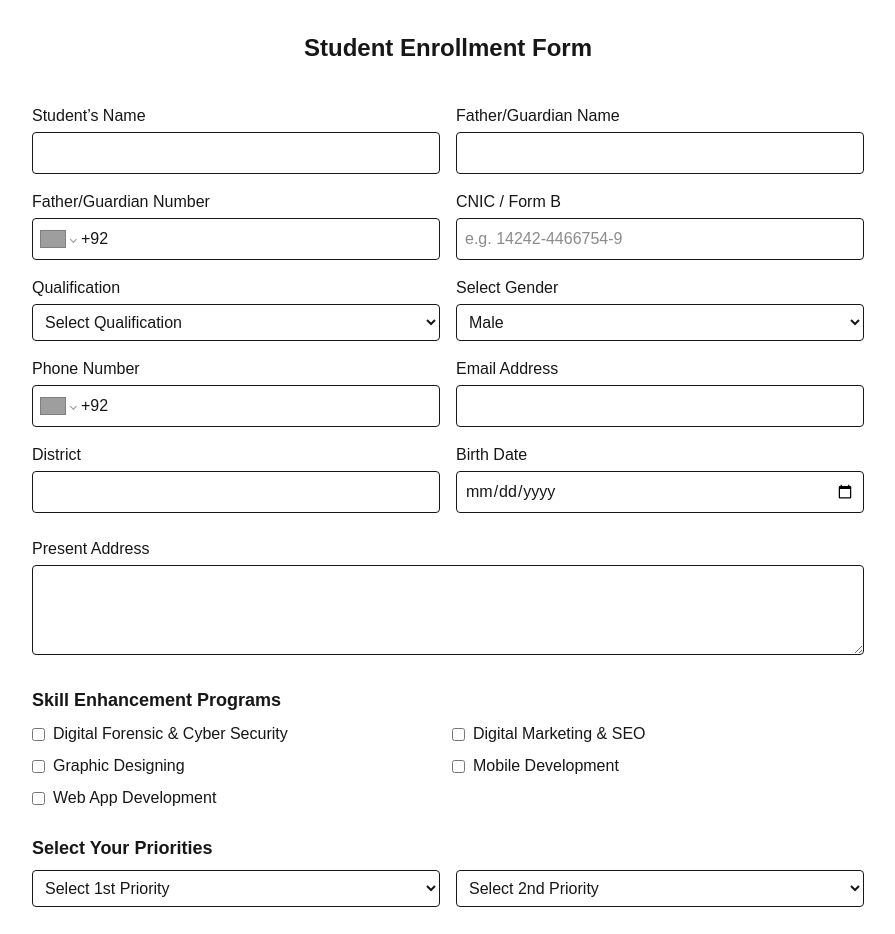
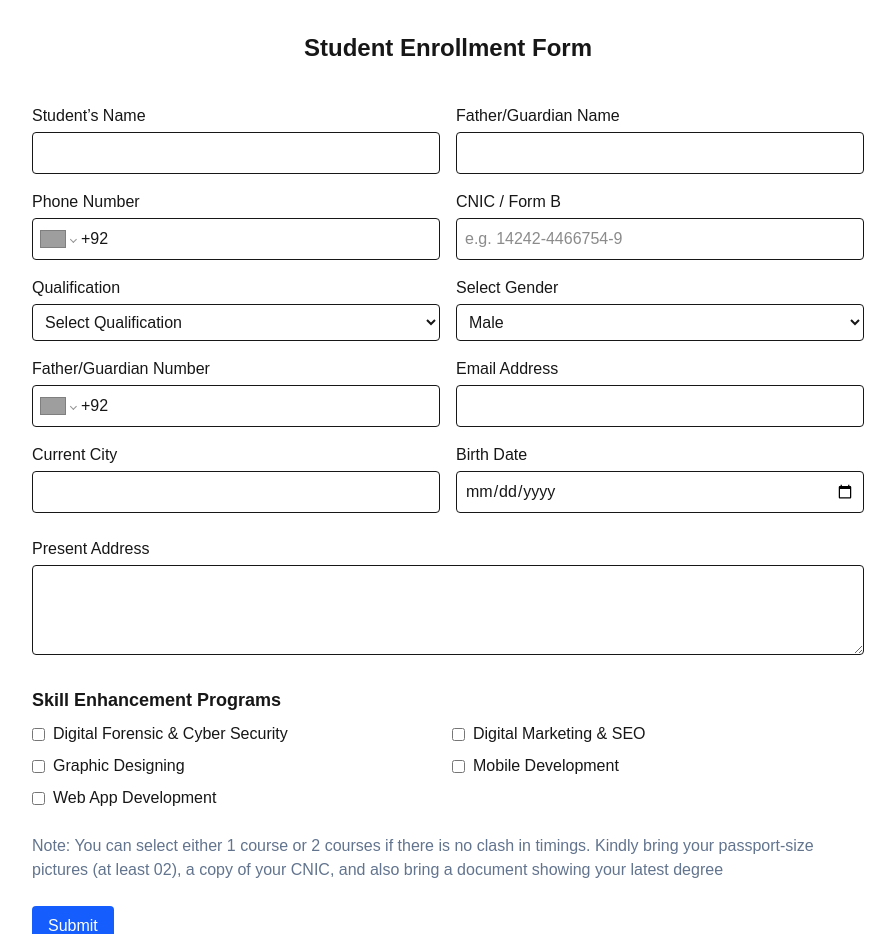
Before and after one commit to mansoorabbas123/nastp-web-form, a Next.js app: page / in a window 1280 px wide. Shown: the top 934 px of the page, without its empty margins (192-1087 px from the left). Built offline with nearby package versions, Linux system fonts and the light colour scheme; grey boxes are pictures that could not be loaded.

Commit message:
add time slot field

```diff
--- a/app/page.tsx
+++ b/app/page.tsx
@@ -37,12 +37,30 @@ const formSchema = z.object({
     .regex(/^\+92\d{10}$/, "Phone number must be in +92XXXXXXXXXX format"),
   email: z.string().email("Invalid email address"),
   address: z.string().min(5, "Address is required"),
-  district: z.string().min(2, "District is required"),
+  city: z.string().min(2, "Current City is required"),
   birthDate: z.string().nonempty("Birth date is required"),
   courses: z.array(z.string()).min(1, "Select at least one course").max(2, "You can only select up to 2 courses"),
-  priority1: z.string().nonempty("Select 1st priority"),
-  priority2: z.string().nonempty("Select 2nd priority"),
+  priority1: z.string().optional(),
+  priority2: z.string().optional(),
+  courseSlots: z.record(z.string(), z.enum(["Morning", "Evening"])).optional(),
+}).superRefine((data, ctx) => {
+    if (data.courses.length === 2) {
+      if (!data.priority1) {
+        ctx.addIssue({
+          code: "custom",
+          message: "Select 1st priority",
+          path: ["priority1"],
         });
+      }
+      if (!data.priority2) {
+        ctx.addIssue({
+          code: "custom",
+          message: "Select 2nd priority",
+          path: ["priority2"],
+        });
+      }
+    }
+  });;
 
 type FormData = z.infer<typeof formSchema>;
 
@@ -76,13 +94,15 @@ export default function StudentRegistrationForm() {
       phone: "",
       email: "",
       address: "",
-      district: "",
+      city: "",
       birthDate: "",
       courses: [],
       priority1: "",
       priority2: "",
     },
   });
+
+  console.log("Form Errors:", errors);
 
   const onSubmit = async (data: FormData) => {
     setIsLoading(true);
@@ -107,31 +127,10 @@ export default function StudentRegistrationForm() {
       setIsLoading(false);
       console.error(err);
       alert("❌ Something went wrong. Please try again.");
-    }finally{
+    } finally {
       setIsLoading(false);
     }
   };
-
-  console.log("isSubmitting...", isSubmitting)
-  // const onSubmit = async (data: FormData) => {
-  //   console.log("Form Submitted:", data);
-  //   try {
-  //     const res = await fetch("/api/students", {
-  //       method: "POST",
-  //       headers: { "Content-Type": "application/json" },
-  //       body: JSON.stringify(data),
-  //     });
-
-  //     if (res.ok) {
-  //       alert("Form submitted successfully!");
-  //     } else {
-  //       alert("Failed to submit form");
-  //     }
-  //   } catch (err) {
-  //     console.error(err);
-  //     alert("Something went wrong");
-  //   }
-  // };
 
   const selectedCourses = watch("courses") || [];
   const priority1 = watch("priority1");
@@ -186,7 +185,7 @@ export default function StudentRegistrationForm() {
             )}
           </div>
 
-          <div>
+          {/* <div>
             <label className="block mb-1 font-medium">Father/Guardian Number</label>
             <Controller
               name="fatherNumber"
@@ -206,8 +205,26 @@ export default function StudentRegistrationForm() {
                 {errors.fatherNumber.message}
               </p>
             )}
+          </div> */}
+          <div>
+            <label className="block mb-1 font-medium">Phone Number</label>
+            <Controller
+              name="phone"
+              control={control}
+              render={({ field }) => (
+                <PhoneInput
+                  {...field}
+                  defaultCountry="PK"
+                  international
+                  className="border p-2 rounded w-full"
+                  placeholder="Phone Number"
+                />
+              )}
+            />
+            {errors.phone && (
+              <p className="text-red-500 text-sm">{errors.phone.message}</p>
+            )}
           </div>
-
           <div>
             <div>
               <label className="block mb-1 font-medium">CNIC / Form B</label>
@@ -258,7 +275,7 @@ export default function StudentRegistrationForm() {
             )}
           </div>
 
-          <div>
+          {/* <div>
             <label className="block mb-1 font-medium">Phone Number</label>
             <Controller
               name="phone"
@@ -276,8 +293,28 @@ export default function StudentRegistrationForm() {
             {errors.phone && (
               <p className="text-red-500 text-sm">{errors.phone.message}</p>
             )}
+          </div> */}
+  <div>
+            <label className="block mb-1 font-medium">Father/Guardian Number</label>
+            <Controller
+              name="fatherNumber"
+              control={control}
+              render={({ field }) => (
+                <PhoneInput
+                  {...field}
+                  defaultCountry="PK"
+                  international
+                  className="border p-2 rounded w-full"
+                  placeholder="Father/Guardian Number"
+                />
+              )}
+            />
+            {errors.fatherNumber && (
+              <p className="text-red-500 text-sm">
+                {errors.fatherNumber.message}
+              </p>
+            )}
           </div>
-
           <div>
             <label className="block mb-1 font-medium">Email Address</label>
             <input
@@ -292,15 +329,15 @@ export default function StudentRegistrationForm() {
           </div>
 
           <div>
-            <label className="block mb-1 font-medium">District</label>
+            <label className="block mb-1 font-medium">Current City</label>
             <input
               type="text"
               // placeholder="District"
-              {...register("district")}
+              {...register("city")}
               className="border p-2 rounded w-full"
             />
-            {errors.district && (
-              <p className="text-red-500 text-sm">{errors.district.message}</p>
+            {errors.city && (
+              <p className="text-red-500 text-sm">{errors.city.message}</p>
             )}
           </div>
 
@@ -363,7 +400,37 @@ export default function StudentRegistrationForm() {
           )}
         </div>
 
+        {/* Course Slots (Morning/Evening) */}
+        {selectedCourses.length > 0 && (
+          <div>
+            <h2 className="text-lg font-semibold mb-2">Select Slots for Your Courses</h2>
+            <div className="grid grid-cols-1 md:grid-cols-2 gap-4">
+              {selectedCourses.map((course) => (
+                <div key={course}>
+                  <label className="block mb-1 font-medium">{course} Slot</label>
+                  <select
+                    {...register(`courseSlots.${course}` as const, {
+                      required: `Please select a slot for ${course}`,
+                    })}
+                    className="border p-2 rounded w-full"
+                  >
+                    <option value="">Select Slot</option>
+                    <option value="Morning">Morning</option>
+                    <option value="Evening">Evening</option>
+                  </select>
+                  {errors.courseSlots?.[course] && (
+                    <p className="text-red-500 text-sm">
+                      {errors.courseSlots[course]?.message as string}
+                    </p>
+                  )}
+                </div>
+              ))}
+            </div>
+          </div>
+        )}
+
         {/* Priorities */}
+        {selectedCourses.length > 1 && <>
           <h2 className="text-lg font-semibold mb-2">Select Your Priorities</h2>
           <div className="grid grid-cols-1 md:grid-cols-2 gap-4">
             <select {...register("priority1")} className="border p-2 rounded w-full">
@@ -377,7 +444,6 @@ export default function StudentRegistrationForm() {
             {errors.priority1 && (
               <p className="text-red-500 text-sm">{errors.priority1.message}</p>
             )}
-
             <select {...register("priority2")} className="border p-2 rounded w-full">
               <option value="">Select 2nd Priority</option>
               {selectedCourses
@@ -391,7 +457,8 @@ export default function StudentRegistrationForm() {
             {errors.priority2 && (
               <p className="text-red-500 text-sm">{errors.priority2.message}</p>
             )}
-        </div>
+          </div></>}
+
         <p className="text-slate-500">Note: You can select either 1 course or 2 courses if there is no clash in timings. Kindly bring your passport-size pictures (at least 02), a copy of your CNIC, and also bring a document showing your latest degree</p>
         {/* Submit */}
         <button
--- a/models/Student.ts
+++ b/models/Student.ts
@@ -1,4 +1,5 @@
 import mongoose, { Schema, Document } from "mongoose";
+import { optional } from "zod";
 
 export interface IStudent extends Document {
   name: string;
@@ -10,11 +11,12 @@ export interface IStudent extends Document {
   phone: string;
   email: string;
   address: string;
-  district: string;
+  city: string;
   birthDate: string;
   courses: string[];
   priority1: string;
   priority2: string;
+  courseSlots?: Record<string, "Morning" | "Evening">;
 }
 
 const StudentSchema: Schema = new Schema(
@@ -28,11 +30,19 @@ const StudentSchema: Schema = new Schema(
     phone: { type: String, required: true },
     email: { type: String, required: true },
     address: { type: String, required: true },
-    district: { type: String, required: true },
+    city: { type: String, required: true },
     birthDate: { type: String, required: true },
     courses: [{ type: String }],
-    priority1: { type: String, required: true },
-    priority2: { type: String, required: true },
+    priority1: { type: String, optional: true },
+    priority2: { type: String, optional: true },
+      courseSlots: {
+      type: Map,
+      of: {
+        type: String,
+        enum: ["Morning", "Evening"],
+      },
+      default: {},
+    },
   },
   { timestamps: true }
 );
```
Lines whose indentation alone changed are shown as unchanged.
